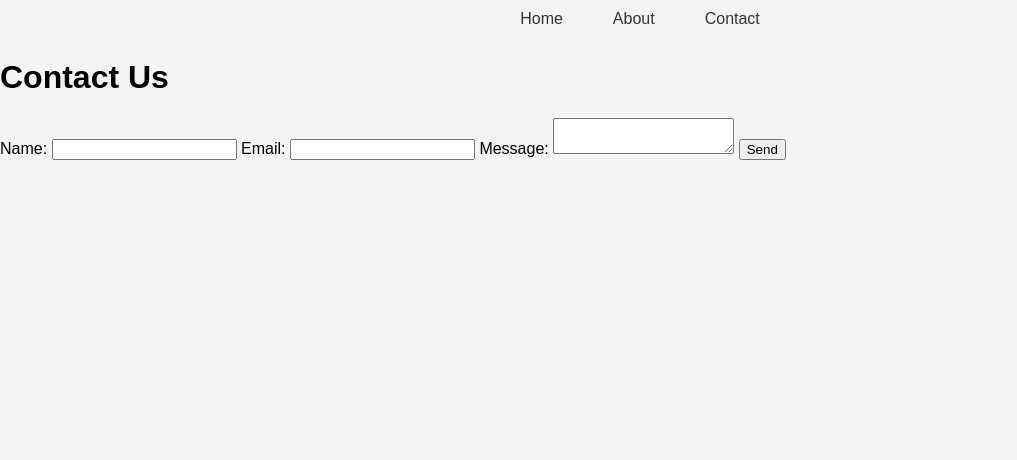
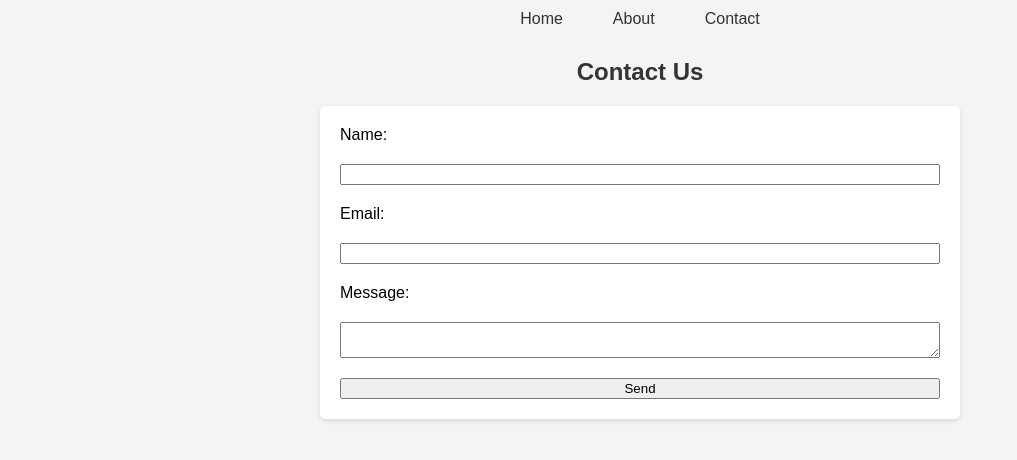
Before and after one commit to iyasyr/WebDev-FT, a plain HTML site: page web-project/src/contact.html in a window 1280 px wide. Shown: the whole page, without its empty margins (0-1017 px from the left). Drawn offline with Linux system fonts and the light colour scheme.

Commit message:
alignement and styles update

```diff
--- a/web-project/src/contact.html
+++ b/web-project/src/contact.html
@@ -13,8 +13,8 @@
       <li><a href="contact.html">Contact</a></li>
     </ul>
   </nav>
-  <h1>Contact Us</h1>
-  <form action="#" method="post">
+  <h1 class="title">Contact Us</h1>
+  <form action="#" method="post" class="contact-form">
     <label for="name">Name:</label>
     <input type="text" id="name" name="name" required />
 
--- a/web-project/src/css/styles.css
+++ b/web-project/src/css/styles.css
@@ -34,6 +34,33 @@
 .navigation-menu ul li a:hover {
   color: #007bff;
 }
+
+.title {
+  text-align: center;
+  margin: 20px 0;
+  font-size: 24px;
+  color: #333;
+}
+
+.description {
+  text-align: center;
+  margin: 10px 0;
+  font-size: 16px;
+  color: #666;
+}
+
+.contact-form {
+  max-width: 600px;
+  margin: 20px auto;
+  padding: 20px;
+  background: #ffffff;
+  border-radius: 5px;
+  box-shadow: 0 2px 5px rgba(0,0,0,0.1);
+  display: flex;
+  flex-direction: column;
+  gap: 20px;
+}
+
 .footer {
   background: #35424a;
   color: #ffffff;
```
Also changed, not shown: web-project/src/about.html (+2 -2 lines), web-project/src/index.html (+2 -2 lines).
